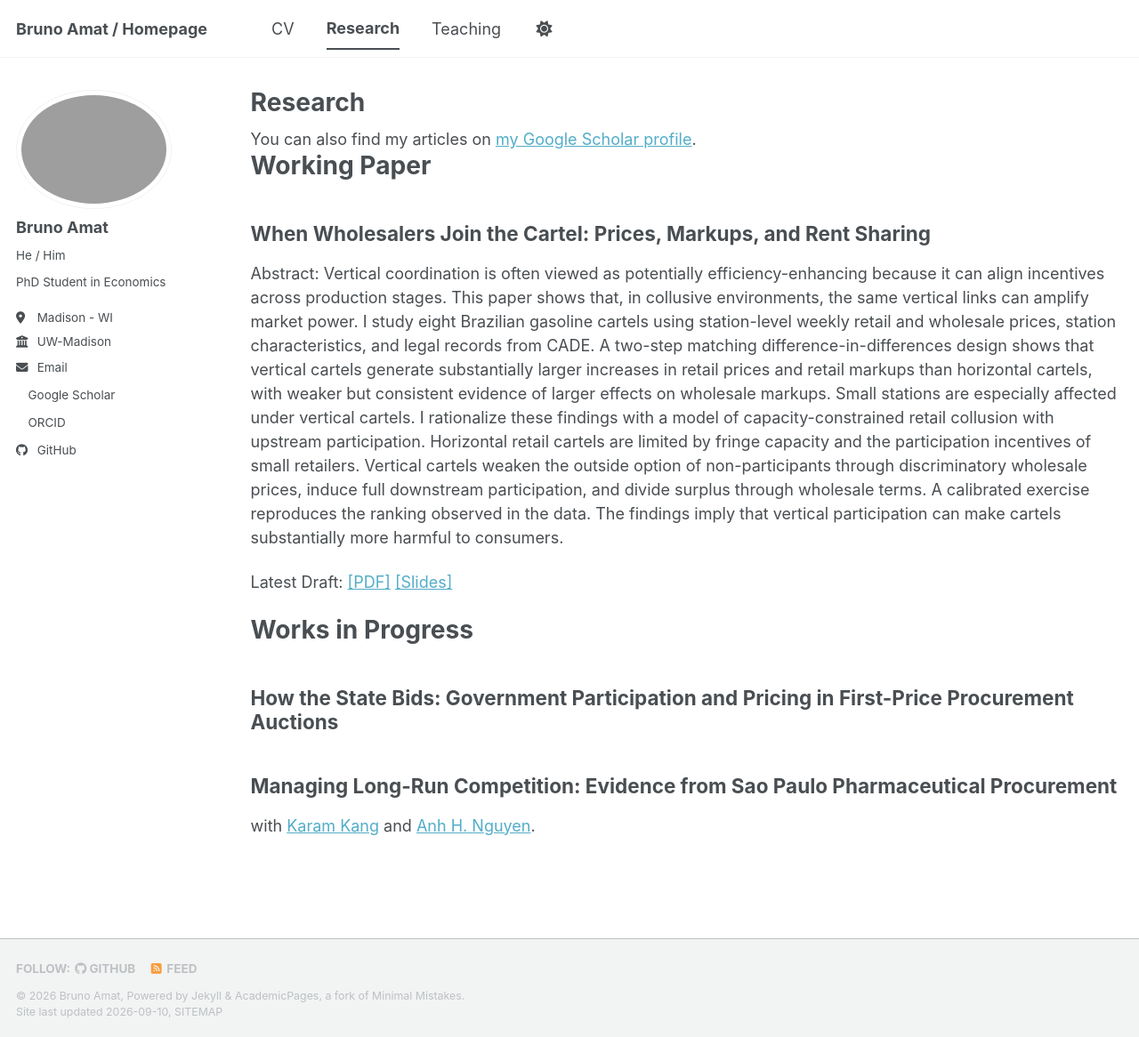
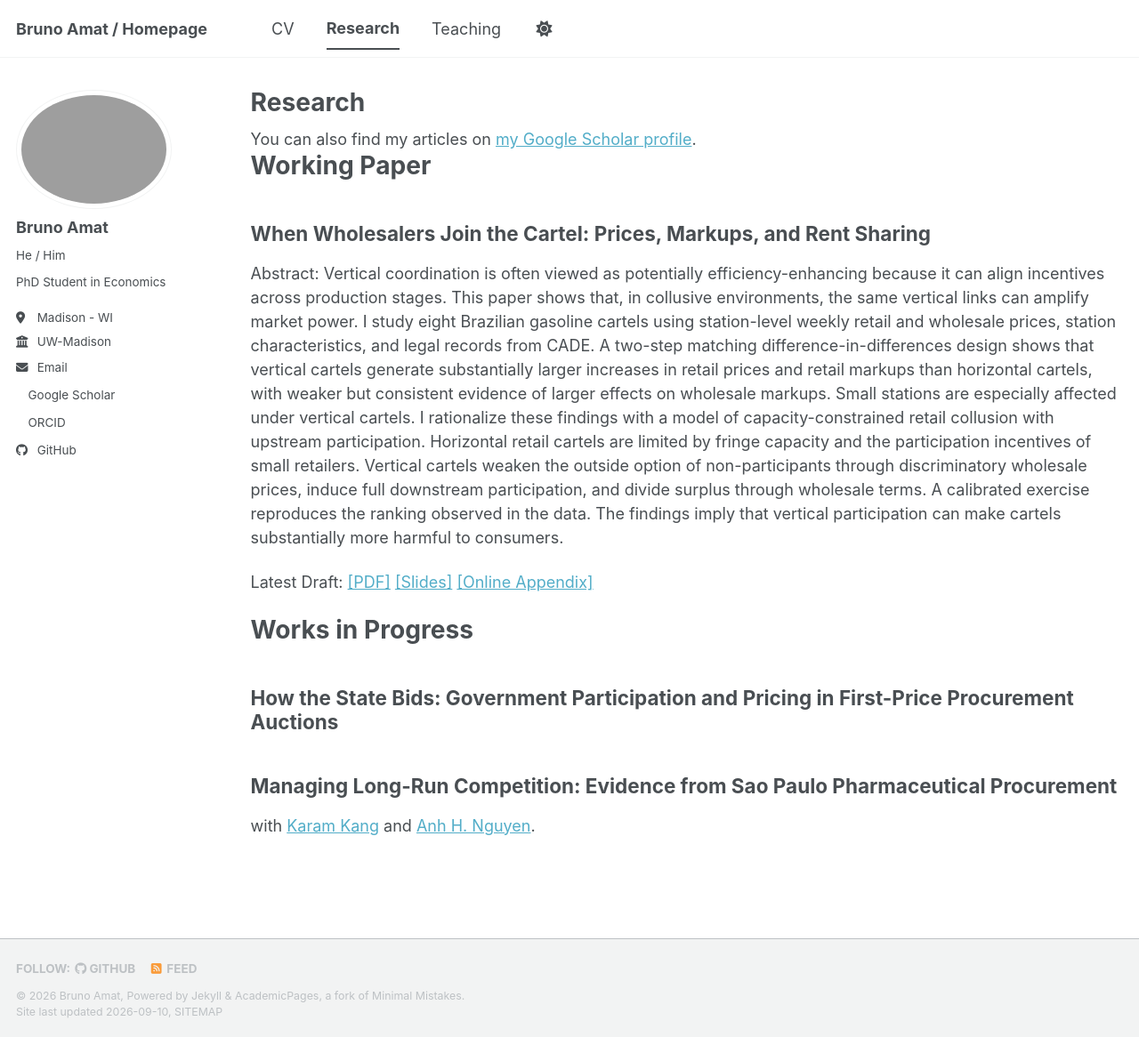
Before and after one commit to Bruno-Amat/Bruno-Amat.github.io, a Jekyll site: the page built from _pages/publications.md, in a window 1280 px wide and 1166 px high. Shown: the whole window at 89% size. Built offline with Jekyll 4.4.1, drawn with Linux system fonts in a browser that asks for light colours; a style sheet for code colours, icons or effects is not loaded.

Commit message:
Add online appendix link to publications page
Added link to online appendix for the publication on vertical cartels.

```diff
--- a/_pages/publications.md
+++ b/_pages/publications.md
@@ -18,7 +18,7 @@ author_profile: true
 
 Abstract: Vertical coordination is often viewed as potentially efficiency-enhancing because it can align incentives across production stages. This paper shows that, in collusive environments, the same vertical links can amplify market power. I study eight Brazilian gasoline cartels using station-level weekly retail and wholesale prices, station characteristics, and legal records from CADE. A two-step matching difference-in-differences design shows that vertical cartels generate substantially larger increases in retail prices and retail markups than horizontal cartels, with weaker but consistent evidence of larger effects on wholesale markups. Small stations are especially affected under vertical cartels. I rationalize these findings with a model of capacity-constrained retail collusion with upstream participation. Horizontal retail cartels are limited by fringe capacity and the participation incentives of small retailers. Vertical cartels weaken the outside option of non-participants through discriminatory wholesale prices, induce full downstream participation, and divide surplus through wholesale terms. A calibrated exercise reproduces the ranking observed in the data. The findings imply that vertical participation can make cartels substantially more harmful to consumers.
 
-Latest Draft: <a href="https://bruno-amat.github.io/files/When_Wholesalers_Join_the_Cartel.pdf">[PDF]</a>  <a href="https://bruno-amat.github.io/files/When_Wholesalers_Join_the_Cartel_slides.pdf">[Slides]</a>
+Latest Draft: <a href="https://bruno-amat.github.io/files/When_Wholesalers_Join_the_Cartel.pdf">[PDF]</a>  <a href="https://bruno-amat.github.io/files/When_Wholesalers_Join_the_Cartel_slides.pdf">[Slides]</a> <a href="https://bruno-amat.github.io/files/When_Wholesalers_Join_the_Cartel_online_appendix.pdf">[Online Appendix]</a>
 
 # Works in Progress
 
```
